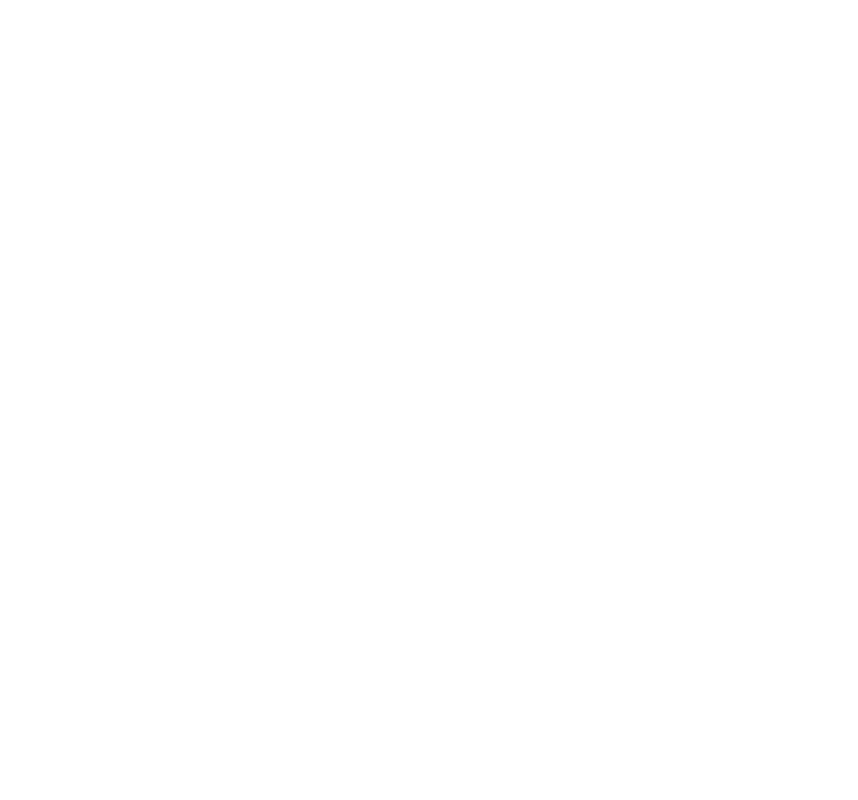
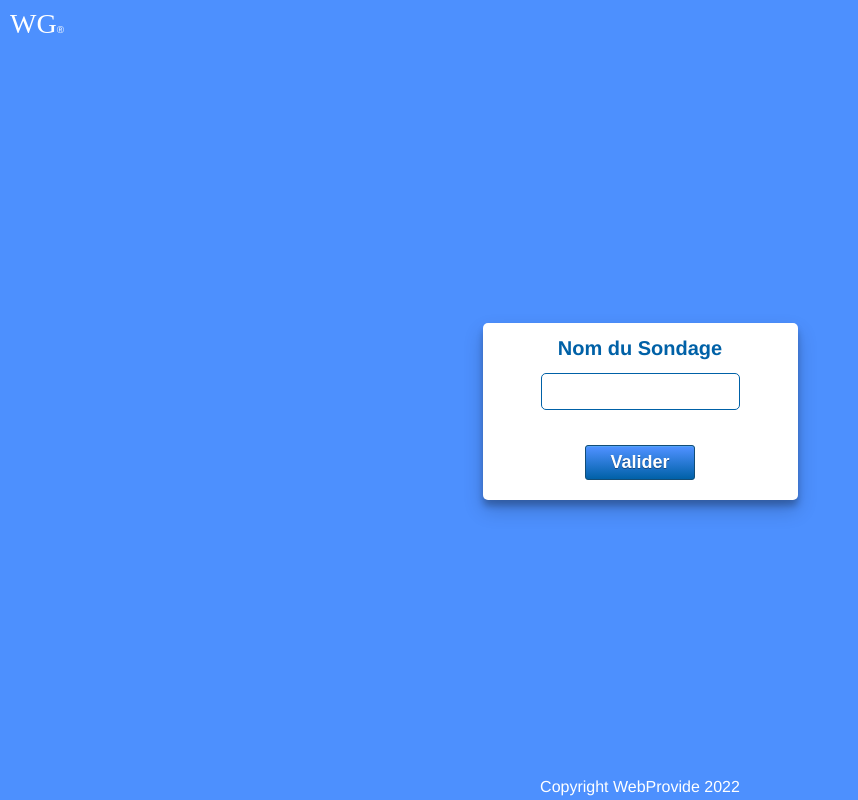
Before and after one commit to yakapi/QuickSond, a React (Create React App) app: page /guess in a window 1280 px wide. Before the commit this address had no page. Shown: the whole page, without its empty margins (0-858 px from the left). Built offline with nearby package versions, Linux system fonts and the light colour scheme.

Commit message:
GuessPage

```diff
--- a/src/App.css
+++ b/src/App.css
@@ -122,3 +122,91 @@ font-family: 'Potta One', cursive;
 	color: white;
 	font-family: helvetica
 }
+.putLog{
+	padding: 5px;
+	border-radius: 5px;
+	border: 1px solid #0061a7;
+}
+.errorLog{
+	margin-bottom: 10px;
+	margin-top: 5px;
+	height: 15px;
+	font-family: helvetica;
+	color: red;
+	font-weight: bold;
+}
+.LogPos{
+	display: flex;
+	flex-direction: column;
+	align-items: center;
+}
+.SubLog{
+	display: flex;
+	flex-direction: column;
+	align-items: center;
+}
+.wSub{
+	font-family: helvetica;
+	margin: 5px;
+	margin-top: 15px;
+}
+.BlockCGV{
+	display: flex;
+	align-items: center;
+	height: 20px;
+}
+.BlockCGV label{
+	font-family: helvetica;
+}
+.subCGV{
+	margin: 0;
+	margin-right: 5px;
+}
+.GuessBoard{
+	height: 100vh;
+	background: #4D90FE;
+	position: relative;
+	display: flex;
+	flex-direction: column;
+	justify-content: space-between;
+}
+.lwht{
+	font-size: 28px;
+	padding: 10px;
+}
+.lwht .fontr{
+	font-size: 10px;
+}
+.cGuess{
+	text-align: center;
+}
+.GuessBlock{
+	display: flex;
+	justify-content: center;
+	align-items: center;
+}
+.GuessBox{
+	background: white;
+	box-shadow: 0 10px 20px rgba(0,0,0,0.19), 0 6px 6px rgba(0,0,0,0.23);
+	padding: 15px;
+	border-radius: 5px;
+	width: 285px;
+}
+.TitleStape{
+	color: #0061a7;
+	font-weight: bold;
+	font-family: helvetica;
+	font-size: 20px;
+	margin-bottom: 15px;
+}
+.putSond{
+	padding: 10px;
+	border: 1px solid #0061a7;
+	color: #0061a7;
+	border-radius: 5px;
+}
+.stapeboard{
+	display: flex;
+	flex-direction: column;
+	align-items: center;
+}
--- a/src/Component/Engine/Engine.js
+++ b/src/Component/Engine/Engine.js
@@ -7,6 +7,7 @@ import {
   useLocation,
 } from "react-router-dom";
 import Home from "../Page/Home/Home"
+import Guess from "../Page/Guess/Guess"
 
 class Engine extends React.Component{
   constructor(props){
@@ -33,6 +34,7 @@ function EngineRouter(){
   return(
     <Routes location={location}>
       <Route path="/" exact  element={<Home/>}/>
+      <Route path="/guess" element={<Guess/>}/>
     </Routes>
   )
 }
--- /dev/null
+++ b/src/Component/Page/Guess/Guess.js
@@ -0,0 +1,71 @@
+import React from 'react'
+
+class Guess extends React.Component{
+  constructor(props){
+    super(props)
+    this.state = {
+      "stape": false,
+      "guess_array": [],
+      "error": ""
+    }
+  }
+  nameStape = (e) => {
+    function isEmpty(str) {
+      return (!str || str.length === 0 );
+    }
+    e.preventDefault()
+    let array_stape = []
+    console.log(e.target[0]);
+    if (isEmpty(e.target[0].value)) {
+      this.setState({"error": "Veuillez remplir le champ"})
+    }else {
+      if (!isEmpty(this.state.error)) {
+        this.setState({"error": ""})
+      }
+      let new_array = []
+      new_array.push(e.target[0].value)
+      this.setState({"guess_array": new_array})
+      this.setState({"stape": true})
+    }
+  }
+  render(){
+    return(
+      <div className="GuessBoard">
+       <h1 className="logo lgw lwht">WG<span className="fontr">®</span></h1>
+       <div className="GuessBlock">
+        <div className="GuessBox">
+          {this.state.stape ? <GuessAnswer resultError={this.state.error}/> : <GuessName resultError={this.state.error} nameStape={this.nameStape} />}
+        </div>
+       </div>
+       <p className="copyright cGuess">Copyright WebProvide 2022</p>
+      </div>
+    )
+  }
+}
+export default Guess
+
+function GuessName({nameStape, resultError}){
+  return(
+    <div>
+      <form className="stapeboard" onSubmit={nameStape}>
+        <h2 className="TitleStape">Nom du Sondage</h2>
+        <input className="putSond" type="text" name="nameSond" pattern="[ a-zA-Z0-9,#.-]+" minLength="4" maxLength="10"/>
+        <p className="errorLog">{resultError}</p>
+        <input className="btnBoard" type="submit" name="subNameSond" value="Valider"/>
+      </form>
+    </div>
+  )
+}
+
+function GuessAnswer({resultError}){
+  return(
+    <div>
+      <form className="stapeboard">
+        <h2 className="TitleStape">Votre Question</h2>
+        <input className="putSond" type="text" name="ansSond" pattern="[ a-zA-Z0-9,#?.-]+" minLength="4" maxLength="10"/>
+        <p className="errorLog">{resultError}</p>
+        <input className="btnBoard" type="submit" name="subAnsSond" value="Valider"/>
+      </form>
+    </div>
+  )
+}
--- a/src/Component/Page/Home/Home.js
+++ b/src/Component/Page/Home/Home.js
@@ -1,4 +1,5 @@
 import React from 'react'
+import { Link } from 'react-router-dom'
 
 class Home extends React.Component{
   render(){
@@ -59,15 +60,71 @@ class HomeChoice extends React.Component{
 function SelectBoard({boardChoice}){
   return(
     <div className="SelectBoard">
-      <p className="btnBoard">Invité</p>
-      <p onClick={boardChoice} className="btnBoard">Connexion</p>
+      <Link to="/guess">
+        <p className="btnBoard">Invité</p>
+      </Link>
+      <p onClick={boardChoice} className="btnBoard">Enregistré</p>
     </div>
   )
 }
 class LogBoard extends React.Component{
+  constructor(props){
+    super(props)
+    this.state = {
+      "subscribe": false
+    }
+  }
+  subscriber = (e) => {
+    this.setState({"subscribe": true})
+  }
   render(){
     return(
-      <p>LogBoard</p>
+      <div className="LogBoard">
+        {this.state.subscribe ? <SubForm /> : <LogForm subscribe={this.subscriber}/>}
+      </div>
     )
   }
 }
+
+class LogForm extends React.Component{
+  render(){
+    return(
+      <div className="LogForm">
+        <form className="LogPos">
+          <input className="putLog" name="logMail" type="email" placeholder="E-mail" />
+          <p className="errorLog"></p>
+          <input className="putLog" name="logPwd" type="password" placeholder="Mot de Passe" />
+          <p className="errorLog"></p>
+          <input className="btnBoard" name="logSubmit" type="submit" value="Connexion" />
+        </form>
+        <div className="SubLog">
+          <p className="wSub">Pas encore inscrit ?</p>
+          <p onClick={this.props.subscribe} className="btnBoard">Inscription</p>
+        </div>
+      </div>
+    )
+  }
+}
+class SubForm extends React.Component{
+  render(){
+    return(
+      <div className="SubForm">
+        <form className="LogPos">
+          <input className="putLog" name="subName" type="text" placeholder="Nom" />
+          <p className="errorLog"></p>
+          <input className="putLog" name="subMail" type="email" placeholder="E-mail" />
+          <p className="errorLog"></p>
+          <input className="putLog" name="subPwd" type="password" placeholder="Mot de Passe" />
+          <p className="errorLog"></p>
+          <input className="putLog" name="subPwdR" type="password" placeholder="Répéter Mot de Passe" />
+          <p className="errorLog"></p>
+          <input className="btnBoard" name="subSubmit" type="submit" value="Inscription" />
+          <div className="BlockCGV">
+            <input className="subCGV" type="radio" name="subCGV" value="Accepter les CGV" />
+            <label htmlFor="subCGV">Accepter les CGV</label>
+          </div>
+        </form>
+      </div>
+    )
+  }
+}
```
